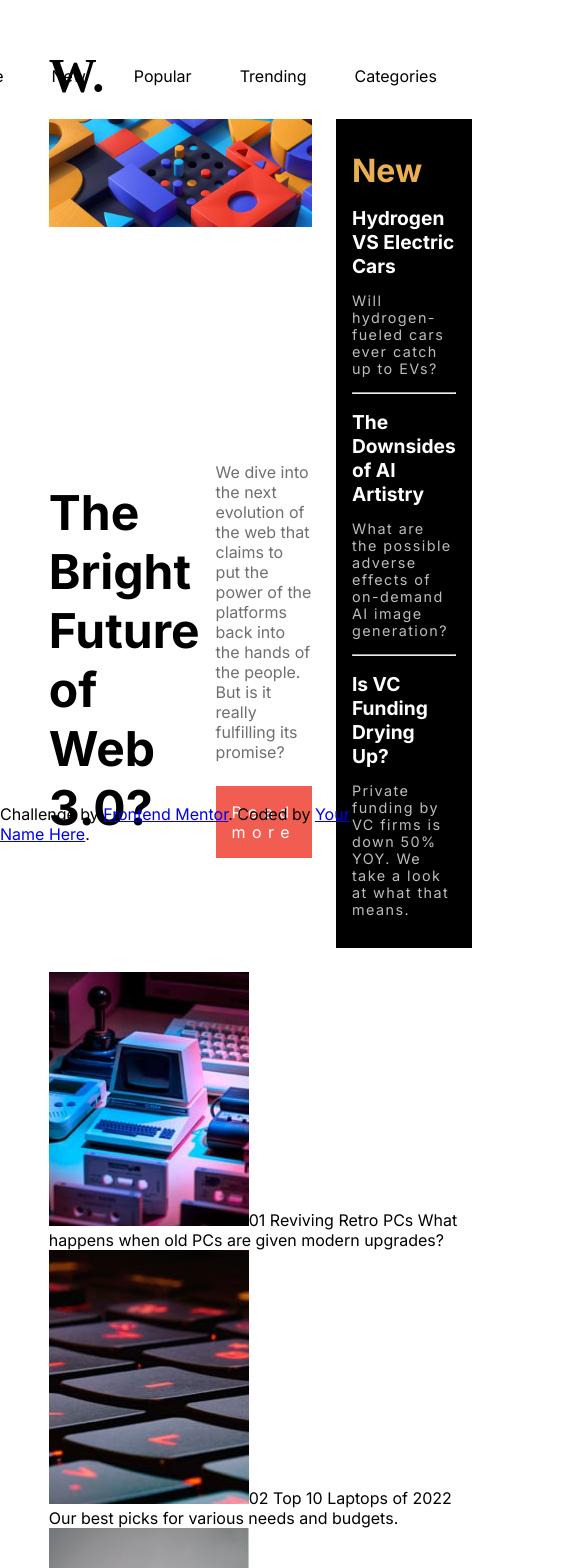
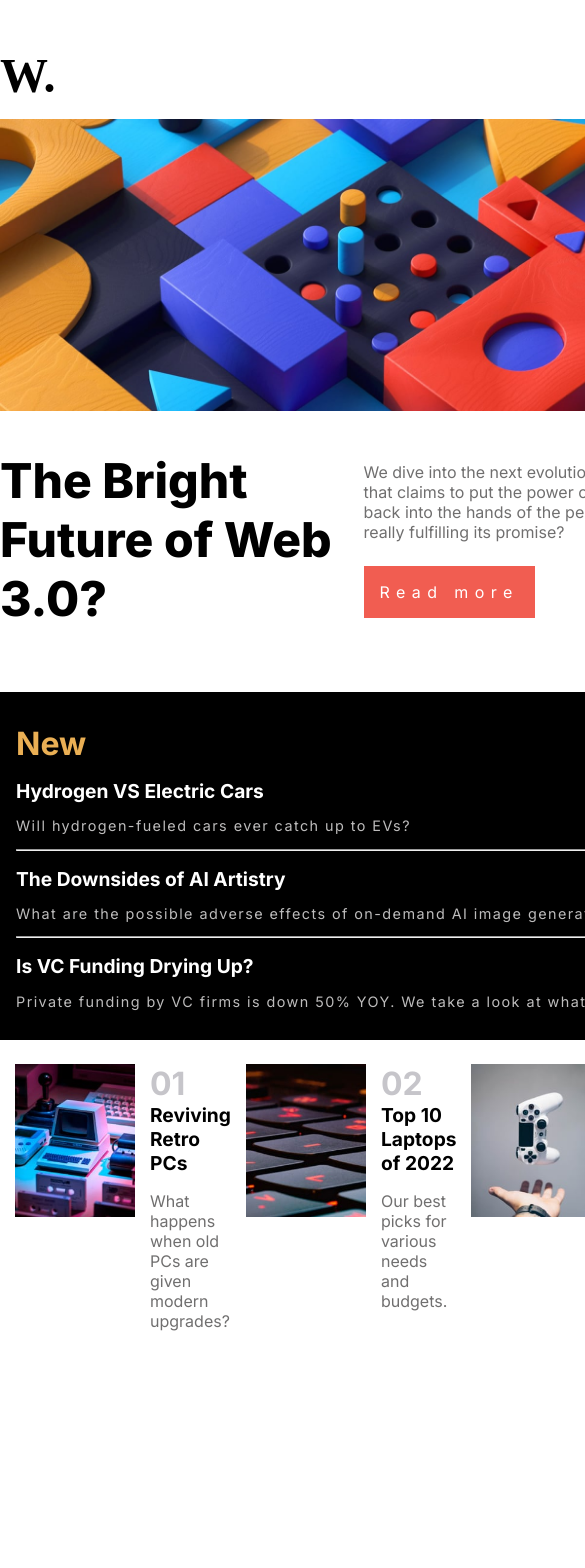
Before and after one commit to EthanAmato/NewsHomepage, a React (Vite) app: page / in a window 390 px wide. Shown: the top 1568 px of the page, 585 px wide, since content can reach past the window. After the commit the page ends 1347 px from the top, so only its background shows below. Built offline with nearby package versions, Linux system fonts and the light colour scheme.

Commit message:
finished design and some responsivity

```diff
--- a/src/App.jsx
+++ b/src/App.jsx
@@ -1,6 +1,7 @@
 import { useState } from 'react'
 import './style.scss'
 import Spotlight from './assets/images/image-web-3-desktop.jpg'
+import Hamburger from './assets/images/Hamburger_icon.svg.png'
 import Img1 from './assets/images/image-retro-pcs.jpg'
 import Img2 from './assets/images/image-top-laptops.jpg'
 import Img3 from './assets/images/image-gaming-growth.jpg'
@@ -21,6 +22,7 @@ function App() {
             <li><a href='#'>Trending</a></li>
             <li><a href='#'>Categories</a></li>
           </ul>
+          <img src={Hamburger} alt="Hamburger icon"/>
         </nav>
       </header>
       <main>
@@ -49,26 +51,35 @@ function App() {
           <p>Private funding by VC firms is down 50% YOY. We take a look at what that means.</p>
         </section>
         <section className='recommend'>
-          <img src={Img1} />
-          01
-          Reviving Retro PCs
-          What happens when old PCs are given modern upgrades?
-          <img src={Img2} />
+          <div>
+            <img src={Img1} />
+            <div className='text'>
+              <h2>01</h2>
+              <a href='#'>Reviving Retro PCs</a>
+              <p>What happens when old PCs are given modern upgrades?</p>
+            </div>
+          </div>
 
-          02
-          Top 10 Laptops of 2022
-          Our best picks for various needs and budgets.
-          <img src={Img3} />
+          <div>
+            <img src={Img2} />
+            <div className='text'>
+              <h2>02</h2>
+              <a href='#'>Top 10 Laptops of 2022</a>
+              <p>Our best picks for various needs and budgets.</p>
+            </div>
+          </div>
 
-          03
-          The Growth of Gaming
-          How the pandemic has sparked fresh opportunities.
+          <div>
+            <img src={Img3} />
+            <div className='text'>
+              <h2>03</h2>
+              <a href='#'>The Growth of Gaming</a>
+              <p>How the pandemic has sparked fresh opportunities.</p>
+            </div>
+          </div>
         </section>
 
-        <div className="attribution">
-          Challenge by <a href="https://www.frontendmentor.io?ref=challenge" target="_blank">Frontend Mentor</a>.
-          Coded by <a href="#">Your Name Here</a>.
-        </div>
+
       </main>
     </div>
   )
--- a/src/style.scss
+++ b/src/style.scss
@@ -46,6 +46,10 @@ div.container {
                 }
             }
         }
+        img {
+            width: 50px;
+            display: none;
+        }
     }
 
     main {
@@ -56,6 +60,7 @@ div.container {
             "spotlight spotlight new"
             "recommend recommend recommend";
         gap: 1.5em;
+        width: 100%;
 
         section.spotlight {
             grid-area: spotlight;
@@ -72,6 +77,7 @@ div.container {
                 align-items: center;
 
                 h2 {
+                    font-weight: 800;
                     font-size: 3em;
                 }
 
@@ -138,18 +144,79 @@ div.container {
 
         section.recommend {
             grid-area: recommend;
+            display: grid;
+            grid-template-columns: 1fr 1fr 1fr;
+            div {
+                display: grid;
+                grid-template-columns: 150px 1fr;
+                img {
+                    width: 80%;
+                    margin: 0 auto;
+                }
+                div.text {
+                    display: flex;
+                    flex-direction: column;
+
+                    h2 {
+                        font-size: 2em;
+                        margin: 0;
+                        color: #C6C5CA;
+                    }
+
+                    a {
+                        color: rgb(0, 0, 0);
+                        text-decoration: none;
+                        font-weight: 700;
+                        font-size: 1.2em;
+                        transition: color .7s ease-in-out;
+
+                        &:hover {
+                            color: #F15D51;
+                        }
+                    }
+
+                    p {
+                        display: grid;
+                        color: rgb(112, 111, 111);
+                        align-items: center;
+                        grid-template-rows: 2/3fr 1/3fr;
+
+                    }
+                }
+            }
         }
     }
 
+    @media screen and (max-width: 800px) {
 
-    .attribution {
-        position: absolute;
-        bottom: 0;
-        left: 0;
-        right: 0;
-        margin-left: auto;
-        margin-right: auto;
-        width: fit-content;
-        /* Need a specific value to work */
+        &.container {
+            width: fit-content;
+        }
+         nav {
+            display: block;
+            width: 100%;
+            h1 {
+                display: inline-block;
+                margin: 0;
+            }
+            ul {
+                display: none;
+            }
+
+            img {
+                display:block;
+                width: 50px;
+                float: right;
+            }
+         }
+
+         main {
+            grid-template-areas:
+            "spotlight"
+            "new"
+            "recommend";
+         }
     }
+
+
 }
```
Also changed, not shown: src/assets/images/Hamburger_icon.svg.png (added).
